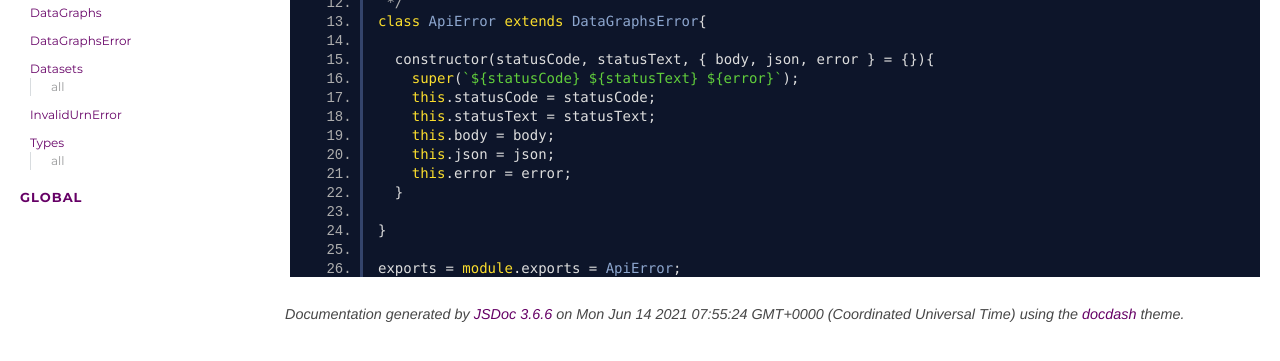
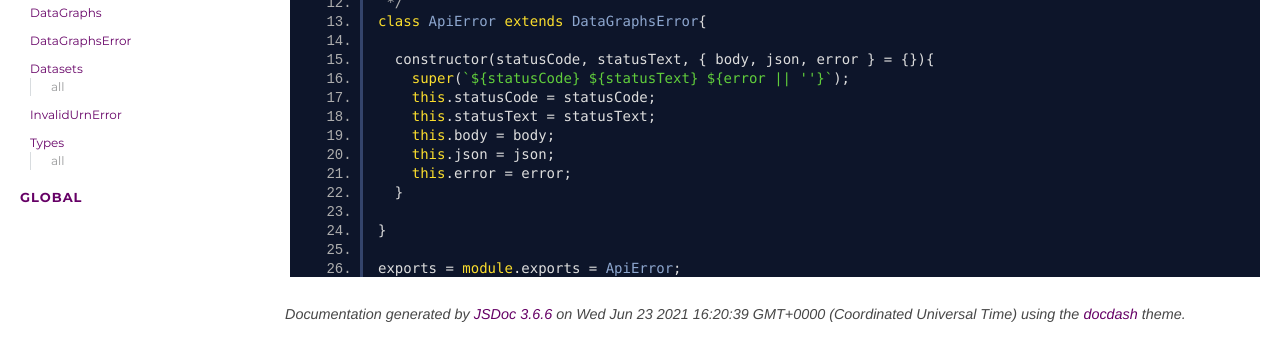
Before and after one commit to datalanguage/datagraphs-client-js, a plain HTML site: page errors_ApiError.js.html in a window 1280 px wide. Shown: the part 375-736 px from the top of the page. Drawn offline with Linux system fonts and the light colour scheme.

Commit message:
Deploying to gh-pages from  @ fab763be46bc44ba9bc69acd1848a62afe1f5a47 🚀

```diff
--- a/errors_ApiError.js.html
+++ b/errors_ApiError.js.html
@@ -59,7 +59,7 @@
 class ApiError extends DataGraphsError{
 
   constructor(statusCode, statusText, { body, json, error } = {}){
-    super(`${statusCode} ${statusText} ${error}`);
+    super(`${statusCode} ${statusText} ${error || ''}`);
     this.statusCode = statusCode;
     this.statusText = statusText;
     this.body = body;
@@ -83,7 +83,7 @@ exports = module.exports = ApiError;</code></pre>
 <br class="clear">
 
 <footer>
-    Documentation generated by <a href="https://github.com/jsdoc3/jsdoc">JSDoc 3.6.6</a> on Mon Jun 14 2021 07:55:24 GMT+0000 (Coordinated Universal Time) using the <a href="https://github.com/clenemt/docdash">docdash</a> theme.
+    Documentation generated by <a href="https://github.com/jsdoc3/jsdoc">JSDoc 3.6.6</a> on Wed Jun 23 2021 16:20:39 GMT+0000 (Coordinated Universal Time) using the <a href="https://github.com/clenemt/docdash">docdash</a> theme.
 </footer>
 
 <script>prettyPrint();</script>
```
Also changed, not shown: ApiError.html (+1 -1 lines), Candidates.html (+1 -1 lines), Candidates.js.html (+1 -1 lines), Concepts.html (+1 -1 lines), Concepts.js.html (+1 -1 lines), ConfigurationError.html (+1 -1 lines), DataGraphs.html (+1 -1 lines), DataGraphs.js.html (+1 -1 lines), DataGraphsError.html (+1 -1 lines), Datasets.html (+1 -1 lines), Datasets.js.html (+1 -1 lines), InvalidUrnError.html (+1 -1 lines), Types.html (+1 -1 lines), Types.js.html (+1 -1 lines), 5 more files.
